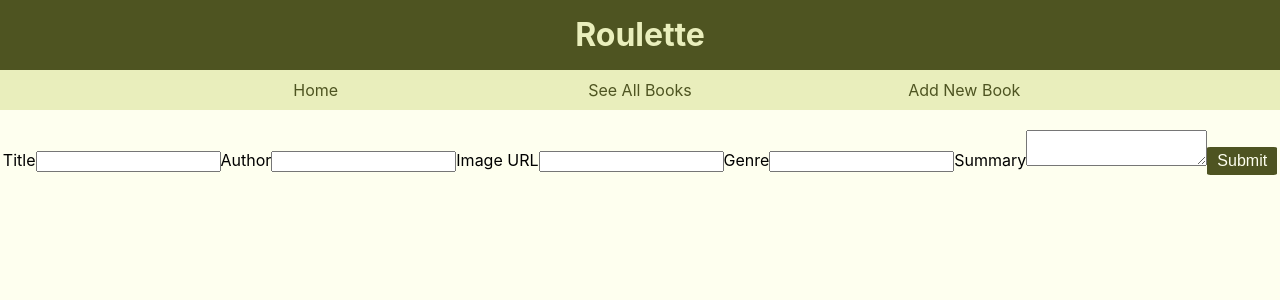
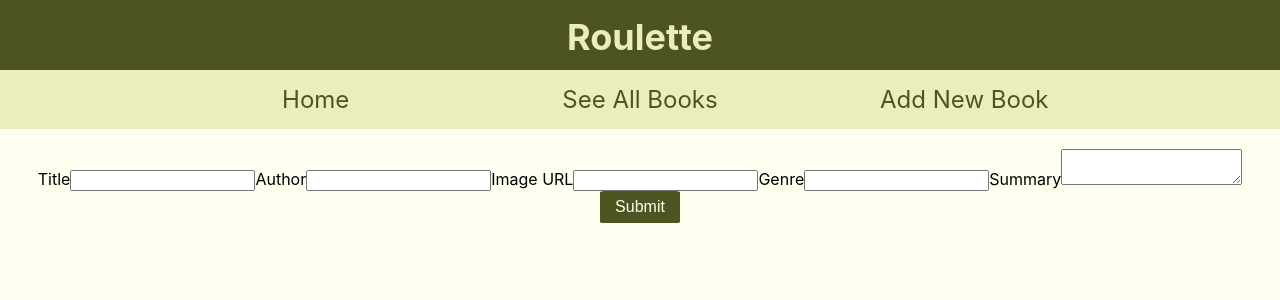
Before and after one commit to mx32000/roulette, a React (Create React App) app in the folder client/: page /books/new in a window 1280 px wide. Shown: the top 300 px of the page. Built offline with nearby package versions, Linux system fonts and the light colour scheme; no server answers.

Commit message:
home screen and nav spacing, font size, and text adjustments

```diff
--- a/client/src/App.css
+++ b/client/src/App.css
@@ -13,7 +13,7 @@ button {
   color: rgb(254, 255, 239);
   font-size: 16px;
   border: none;
-  padding: 5px 10px;
+  padding: 7px 15px;
   border-radius: 5%;
   font-weight: 500;
 }
--- a/client/src/components/Book.jsx
+++ b/client/src/components/Book.jsx
@@ -7,7 +7,7 @@ export default function Book(props) {
     <div className="book">
       <h2>{book.fields.title}</h2>
       <img src={book.fields.image} alt={`${book.fields.title} cover`} />
-      <Link to={`/books/show/${book.id}`}>See More</Link>
+      <Link to={`/books/show/${book.id}`}>More info</Link>
     </div>
   ) : null;
 }
--- a/client/src/components/Roulette.jsx
+++ b/client/src/components/Roulette.jsx
@@ -13,12 +13,16 @@ export default function Roulette(props) {
 
   return (
     <div className="roulette">
-      <p>Looking for a book to read? Look no further! Spin the wheel, and discover your fate.</p>
-      <p>Roulette selects from a list of books entered by fellow readers. You can see the list under the See All Books tab, or enter your own book info to add to the selection!</p>
       {
-        book.fields ? <Book book={book}/> : <img src="https://res.cloudinary.com/dcdasnmmz/image/upload/v1629514381/Roulette/mystery_tgwugj.png" alt="question mark" />
+        book.fields ? <Book book={book}/> : (
+          <>
+            <p>Looking for a book to read? Look no further! Spin the wheel, and discover your fate.</p>
+            <p>Roulette selects from a list of books entered by fellow readers. You can see the list under the See All Books tab, or enter your own book info to add to the selection!</p>
+            <img src="https://res.cloudinary.com/dcdasnmmz/image/upload/v1629514381/Roulette/mystery_tgwugj.png" alt="question mark" />
+          </>
+        )
       }
-      <button onClick={spin}>Spin!</button>
+      <button onClick={spin}>{book.fields ? "Spin again!" : "Go for a spin!"}</button>
     </div>
   )
 }
--- a/client/src/css/Book.css
+++ b/client/src/css/Book.css
@@ -4,6 +4,15 @@
   align-items: center;
 }
 
+.book h2 {
+  padding: 25px 0;
+  font-size: 36px;
+}
+
 .book img {
   max-width: 90%;
 }
+
+.book a {
+  padding: 15px 0;
+}
--- a/client/src/css/Navbar.css
+++ b/client/src/css/Navbar.css
@@ -15,7 +15,8 @@ header .header {
 header .header h1 {
   position: absolute;
   left: 50%;
-  transform: translateX(-50%)
+  transform: translateX(-50%);
+  font-size: 36px;
 }
 
 header .header button {
@@ -37,16 +38,17 @@ header .nav-container nav {
 
 header .nav-container nav a {
   text-decoration: none;
-  padding: 10px;
+  padding: 15px 10px;
   color: rgb(78, 84, 33);
   flex: 1 1 0px;
+  font-size: 24px;
 }
 
 header .nav-container nav a:hover {
   background-color: #c9da5f;
 }
 
-@media screen and (max-width: 500px) {
+@media screen and (max-width: 700px) {
   header .header button {
     display: inline-block;
   }
--- a/client/src/css/Roulette.css
+++ b/client/src/css/Roulette.css
@@ -12,7 +12,7 @@
   width: 100%;
 }
 
-.roulette img {
+.roulette > img {
   max-width: 50%;
   margin: 20px;
 }
@@ -20,6 +20,7 @@
 .roulette .book {
   width: 100%;
   max-height: fit-content;
+  margin: 20px;
 }
 
 .roulette .book img {
```
